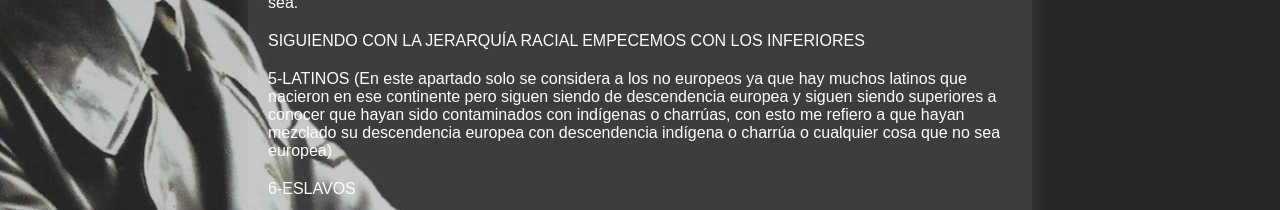
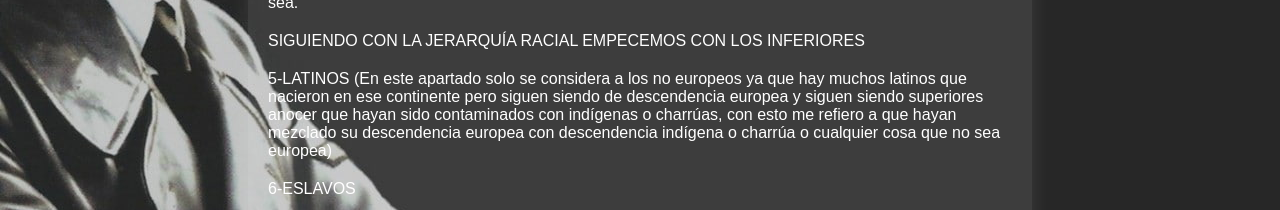
Before and after one commit to TheTrueOfTheNSDAP/thetrueofthensdap.github.io, a plain HTML site: page blanco.html in a window 1280 px wide. Shown: the part 1620-1830 px from the top of the page. Drawn offline with Linux system fonts and the light colour scheme.

Commit message:
Update blanco.html

```diff
--- a/blanco.html
+++ b/blanco.html
@@ -80,7 +80,7 @@
         <p>Aclaración-Al nacer un blanco de ojos claros y rubio con descendencia pura este donde está sigue siendo de la raza más alta "Considerado Ario y Raza Aria, este en Europa Norte Europa Sur o donde sea."</p>
 
         <p>SIGUIENDO CON LA JERARQUÍA RACIAL EMPECEMOS CON LOS INFERIORES</p>
-        <p>5-LATINOS (En este apartado solo se considera a los no europeos ya que hay muchos latinos que nacieron en ese continente pero siguen siendo de descendencia europea y siguen siendo superiores a conocer que hayan sido contaminados con indígenas o charrúas, con esto me refiero a que hayan mezclado su descendencia europea con descendencia indígena o charrúa o cualquier cosa que no sea europea)</p>
+        <p>5-LATINOS (En este apartado solo se considera a los no europeos ya que hay muchos latinos que nacieron en ese continente pero siguen siendo de descendencia europea y siguen siendo superiores anocer que hayan sido contaminados con indígenas o charrúas, con esto me refiero a que hayan mezclado su descendencia europea con descendencia indígena o charrúa o cualquier cosa que no sea europea)</p>
         <p>6-ESLAVOS</p>
         <p>7-GITANOS (ROMANIES)</p>
         <p>8-JUDIOS (Esta misma la más inferior)</p>
```
